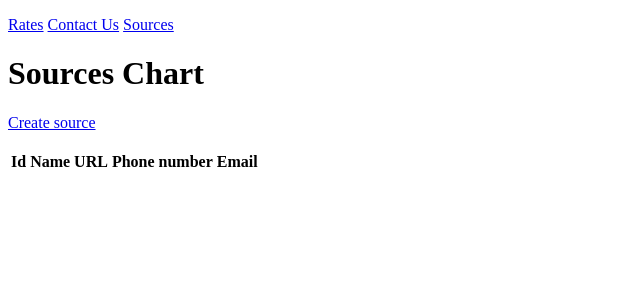
After one commit to alexandriost/django_currency, a Django app: page /sources/list/ in a window 1280 px wide. The commit adds this page. Shown: the top 300 px of the page, without its empty margins (0-640 px from the left). Run offline with Django 4.2, Linux system fonts and the light colour scheme; data that the repository does not hold is empty.

Commit message:
HW8 first attempt

```diff
--- a/app/currency/templates/includes/navbar.html
+++ b/app/currency/templates/includes/navbar.html
@@ -1,4 +1,5 @@
 <p>
-    <a href="/rate/list">Rates</a>
+    <a href="/rates/list">Rates</a>
     <a href="/contactus/list">Contact Us</a>
+    <a href="/sources/list">Sources</a>
 </p>
--- /dev/null
+++ b/app/currency/templates/sources_list.html
@@ -0,0 +1,37 @@
+{% extends 'base.html' %}
+
+{% block title %}
+    Sources
+{% endblock title %}
+
+{% block content %}
+
+    <h1>Sources Chart</h1>
+
+    <a href="/source/create">Create source</a><br><br>
+
+    <table>
+        <tr>
+            <th>Id</th>
+            <th>Name</th>
+            <th>URL</th>
+            <th>Phone number</th>
+            <th>Email</th>
+        </tr>
+        {% for source in sources %}
+        <tr>
+            <td>{{ source.id }}</td>
+            <td>{{ source.name }}</td>
+            <td>{{ source.source_url }}</td>
+            <td>{{ source.phone_number }}</td>
+            <td>{{ source.email }}</td>
+            <td>
+                <a href="/source/update/{{ source.id }}/">Update</a><br>
+                <a href="/source/delete/{{ source.id }}/">Delete</a><br>
+                <a href="/source/details/{{ source.id }}/">Details</a>
+            </td>
+        </tr>
+        {% endfor %}
+    </table>
+
+{% endblock content %}
--- a/app/currency/views.py
+++ b/app/currency/views.py
@@ -1,5 +1,7 @@
-from django.shortcuts import render
-from currency.models import Rate, ContactUs
+from django.shortcuts import render, get_object_or_404
+from django.http import HttpResponseRedirect
+from currency.models import Rate, ContactUs, Source
+from currency.forms import RateForm, SourceForm
 
 
 def list_rates(request):
@@ -8,7 +10,62 @@ def list_rates(request):
         'rates': rates
     }
 
-    return render(request, 'list_rates.html', context)
+    return render(request, 'rates_list.html', context)
+
+
+def rate_details(request, pk):
+    rate = get_object_or_404(Rate, pk=pk)
+    context = {
+        'rate': rate
+    }
+
+    return render(request, 'rate_details.html', context)
+
+
+def rate_create(request):
+    if request.method == 'POST':
+        form = RateForm(request.POST)
+        if form.is_valid():
+            form.save()
+            return HttpResponseRedirect('/rates/list/')
+    elif request.method == 'GET':
+        form = RateForm
+
+    context = {
+        'form': form
+    }
+    return render(request, 'rate_create.html', context)
+
+
+def rate_update(request, pk):
+    rate = get_object_or_404(Rate, pk=pk)
+
+    if request.method == 'POST':
+        form = RateForm(request.POST, instance=rate)
+        if form.is_valid():
+            form.save()
+            return HttpResponseRedirect('/rates/list/')
+    elif request.method == 'GET':
+        form = RateForm(instance=rate)
+
+    context = {
+        'form': form,
+        'rate': rate
+    }
+    return render(request, 'rate_update.html', context)
+
+
+def rate_delete(request, pk):
+    rate = get_object_or_404(Rate, pk=pk)
+
+    if request.method == 'POST':
+        rate.delete()
+        return HttpResponseRedirect('/rates/list/')
+    elif request.method == 'GET':
+        context = {
+            'rate': rate
+        }
+        return render(request, 'rate_delete.html', context)
 
 
 def list_contactus(request):
@@ -19,3 +76,69 @@ def list_contactus(request):
     }
 
     return render(request, 'list_contactus.html', context)
+
+
+def list_sources(request):
+    sources = Source.objects.all()
+
+    context = {
+        'sources': sources
+    }
+
+    return render(request, 'sources_list.html', context)
+
+
+def source_details(request, pk):
+    source = get_object_or_404(Source, pk=pk)
+
+    context = {
+        'source': source
+    }
+
+    return render(request, 'source_details.html', context)
+
+
+def source_create(request):
+    if request.method == 'POST':
+        form = SourceForm(request.POST)
+        if form.is_valid():
+            form.save()
+            return HttpResponseRedirect('/sources/list/')
+    elif request.method == 'GET':
+        form = SourceForm
+
+    context = {
+        'form': form
+    }
+    return render(request, 'source_create.html', context)
+
+
+def source_update(request, pk):
+    source = get_object_or_404(Source, pk=pk)
+
+    if request.method == 'POST':
+        form = SourceForm(request.POST, instance=source)
+        if form.is_valid():
+            form.save()
+            return HttpResponseRedirect('/sources/list/')
+    elif request.method == 'GET':
+        form = SourceForm(instance=source)
+
+    context = {
+        'form': form,
+        'source': source
+    }
+    return render(request, 'source_update.html', context)
+
+
+def source_delete(request, pk):
+    source = get_object_or_404(Source, pk=pk)
+
+    if request.method == 'POST':
+        source.delete()
+        return HttpResponseRedirect('/sources/list/')
+    elif request.method == 'GET':
+        context = {
+            'source': source
+        }
+        return render(request, 'source_delete.html', context)
--- a/app/settings/urls.py
+++ b/app/settings/urls.py
@@ -15,11 +15,30 @@ Including another URLconf
 """
 from django.contrib import admin
 from django.urls import path
-from currency.views import list_rates, list_contactus
 
+from currency.views import (
+    list_rates, list_contactus,
+    rate_create, rate_update,
+    rate_delete, rate_details,
+    list_sources, source_create,
+    source_update, source_delete,
+    source_details
+)
 
 urlpatterns = [
     path('admin/', admin.site.urls),
-    path('rate/list', list_rates),
+
+    path('rates/list/', list_rates),
+    path('rate/create/', rate_create),
+    path('rate/update/<int:pk>/', rate_update),
+    path('rate/delete/<int:pk>/', rate_delete),
+    path('rate/details/<int:pk>/', rate_details),
+
+    path('sources/list/', list_sources),
+    path('source/create/', source_create),
+    path('source/update/<int:pk>/', source_update),
+    path('source/delete/<int:pk>/', source_delete),
+    path('source/details/<int:pk>/', source_details),
+
     path('contactus/list', list_contactus)
 ]
```
Also changed, not shown: app/currency/forms.py (added, +34 -0 lines), app/currency/models.py (+7 -0 lines), app/currency/templates/rate_create.html (added, +17 -0 lines), app/currency/templates/rate_delete.html (added, +16 -0 lines), app/currency/templates/rate_details.html (added, +33 -0 lines), app/currency/templates/rate_update.html (added, +17 -0 lines), app/currency/templates/rates_list.html (renamed from app/currency/templates/list_rates.html, +11 -1 lines), app/currency/templates/source_create.html (added, +17 -0 lines), app/currency/templates/source_delete.html (added, +16 -0 lines), app/currency/templates/source_details.html (added, +29 -0 lines), app/currency/templates/source_update.html (added, +17 -0 lines), app/currency/migrations/0004_source.py (added).
